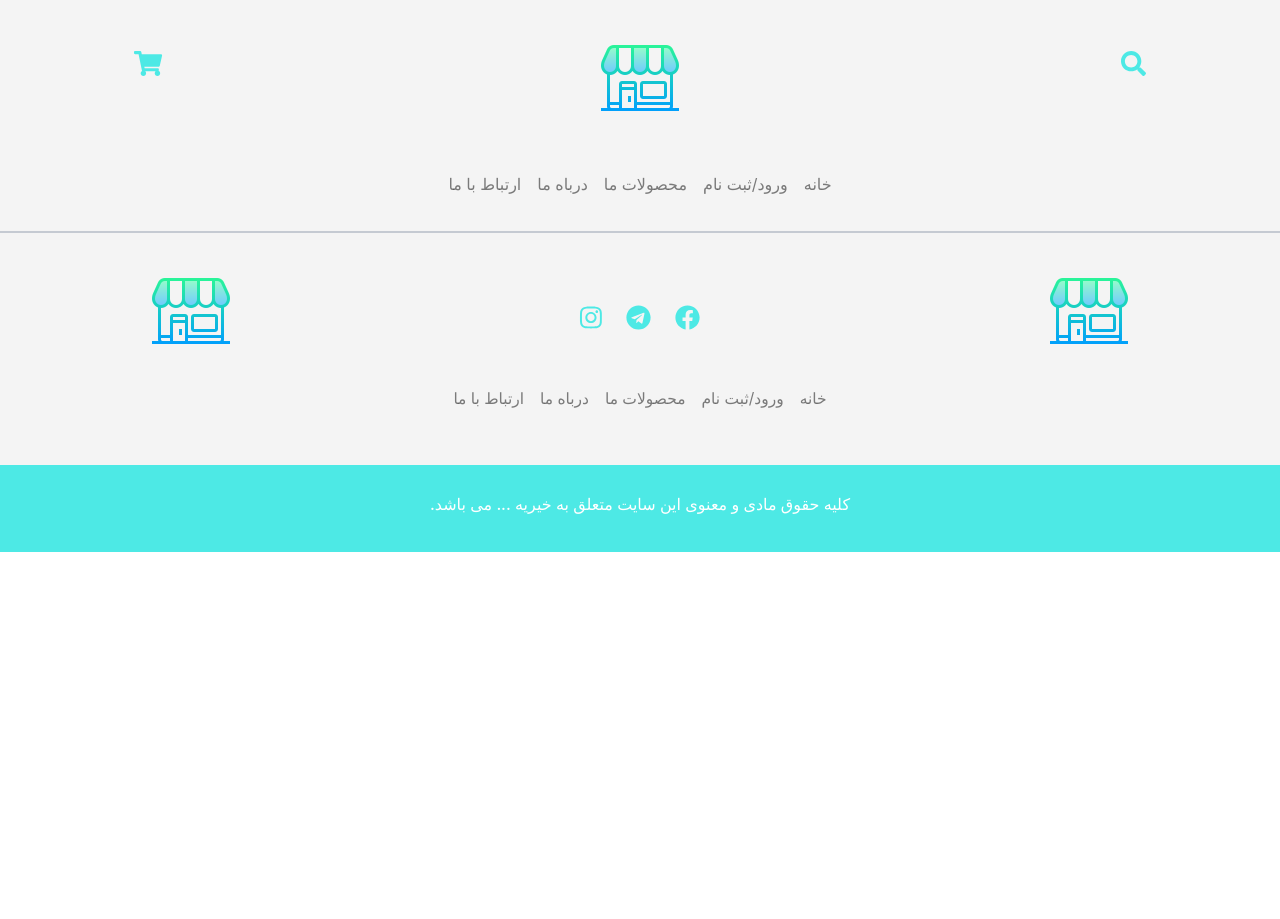
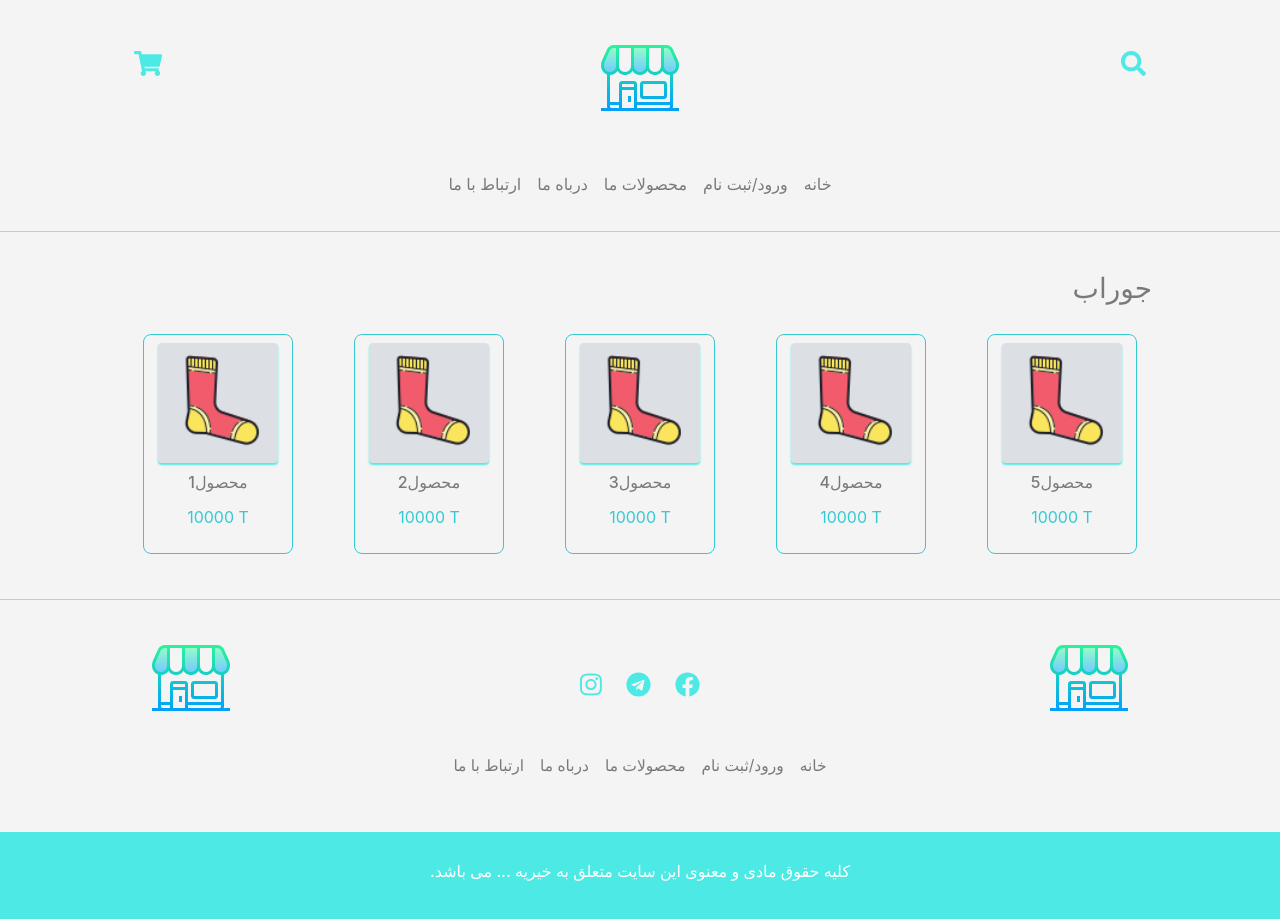
Before and after one commit to faezekeshmiri/internship-angular-project, an Angular app in the folder online-shop/: page /category/1 in a window 1280 px wide. Before the commit this address led to /. Before the commit the page ends 800 px from the top, so only its background shows below. Built offline with nearby package versions, Linux system fonts and the light colour scheme.

Commit message:
Complete category-products component. Closes #12

```diff
--- a/online-shop/src/app/app-routing.module.ts
+++ b/online-shop/src/app/app-routing.module.ts
@@ -1,3 +1,4 @@
+import { CategoryProductsComponent } from './category-products/category-products.component';
 import { ContactComponent } from './contact/contact.component';
 import { AboutComponent } from './about/about.component';
 import { RegisterComponent } from './register/register.component';
@@ -9,9 +10,11 @@ import { ProductsComponent } from './products/products.component';
 
 
 
+
 const routes: Routes = [
   { path: '', redirectTo: '/home', pathMatch: 'full' },
   { path: 'products', component: ProductsComponent },
+  { path: 'category/:id', component: CategoryProductsComponent },
   { path: 'login', component: LoginComponent },
   { path: 'register', component: RegisterComponent },
   { path: 'about', component: AboutComponent },
--- a/online-shop/src/app/app.module.ts
+++ b/online-shop/src/app/app.module.ts
@@ -15,6 +15,7 @@ import { EventsComponent } from './events/events.component';
 import { RegisterComponent } from './register/register.component';
 import { AboutComponent } from './about/about.component';
 import { ContactComponent } from './contact/contact.component';
+import { CategoryProductsComponent } from './category-products/category-products.component';
 
 @NgModule({
   declarations: [
@@ -28,7 +29,8 @@ import { ContactComponent } from './contact/contact.component';
       EventsComponent,
       RegisterComponent,
       AboutComponent,
-      ContactComponent
+      ContactComponent,
+      CategoryProductsComponent
    ],
   imports: [
     BrowserModule,
--- a/online-shop/src/app/categories/categories.component.css
+++ b/online-shop/src/app/categories/categories.component.css
@@ -29,7 +29,7 @@ section {
     text-decoration: none;
 }
 .my-carousel{
-    border: 0.5px solid #c5cad2;
+    border: 0.5px solid #35cad2;
     border-radius: 8px;
     margin-bottom: 50px;
 }
--- /dev/null
+++ b/online-shop/src/app/category-products/category-products.component.css
@@ -0,0 +1,25 @@
+section{
+    background-color: #f4f4f4;
+}
+.product-cart{
+    border: 0.5px solid #35cad2;
+    border-radius: 8px;
+    margin: 15px;
+    width: 150px;
+}
+h3{
+    margin-bottom: 15;
+}
+img{
+    width: 120px;
+    height: 120px;
+    border-radius: 5px;
+    background-color: #dcdfe4;
+    box-shadow: 0px 2px 2px  #4DE9E5 ;
+}
+a{
+    text-decoration: none;
+}
+p{
+    color: #35cad2;
+}
--- /dev/null
+++ b/online-shop/src/app/category-products/category-products.component.html
@@ -0,0 +1,15 @@
+<section class="padding text-right">
+  <h3 class="title">{{category.name}}</h3>
+  <div class="d-flex flex-wrap justify-content-between">
+    <a *ngFor="let product of products" href="#">
+      <div class="p-2 product-cart text-center">
+        <img src={{product.image}} class="rounded">
+        <h6 class="title">
+          {{product.name}}
+        </h6>
+        <p>{{product.price}} T</p>
+      </div>
+    </a>
+
+  </div>
+</section>
--- /dev/null
+++ b/online-shop/src/app/category-products/category-products.component.ts
@@ -0,0 +1,36 @@
+import { ProductService } from './../product.service';
+import { Product } from './../product';
+import { CategoryService } from './../category.service';
+import { Component, OnInit } from '@angular/core';
+import { ActivatedRoute } from '@angular/router';
+import { Category } from './../category';
+
+
+
+@Component({
+  selector: 'app-category-products',
+  templateUrl: './category-products.component.html',
+  styleUrls: ['./category-products.component.css']
+})
+export class CategoryProductsComponent implements OnInit {
+  category: Category;
+  products: Product[];
+
+  constructor( private route: ActivatedRoute,
+               private categoryService: CategoryService,
+               private producatService: ProductService) { }
+
+  ngOnInit() {
+    this.getCategory();
+    this.getProducts();
+  }
+  getCategory(): void{
+    const id = +this.route.snapshot.paramMap.get('id');
+    this.categoryService.getCategory(id)
+      .subscribe(category => this.category = category);
+  }
+  getProducts(): void{
+    this.producatService.getCatProducts(this.category.id).subscribe(products => this.products = products);
+  }
+
+}
--- a/online-shop/src/app/category.service.ts
+++ b/online-shop/src/app/category.service.ts
@@ -12,4 +12,7 @@ export class CategoryService {
   getCategories():Observable<Category[]>{
     return of(CATEGORIES);
   }
+  getCategory(id: number): Observable<Category> {
+    return of(CATEGORIES.find(cateory => cateory.id === id));
+  }
 }
--- a/online-shop/src/app/contact/contact.component.css
+++ b/online-shop/src/app/contact/contact.component.css
@@ -14,7 +14,7 @@ p{
     margin-right: 15px;
     max-width: 190px;
 }
-input{
+input , textarea{
     margin-top: 10px;
 }
 button{
--- a/online-shop/src/app/contact/contact.component.html
+++ b/online-shop/src/app/contact/contact.component.html
@@ -31,19 +31,19 @@
         <h4 class="title">ارسال پیام  </h4>
         <div class="row">
           <div class="col-8">
-            <input type="email" class="form-control text-right my-input" aria-describedby="emailHelp">
+            <input type="email" class="form-control text-right my-input" aria-describedby="emailHelp" placeholder=".آدرس ایمیل را وارد کنید">
           </div>
           <div class="col-4"><h6 class="title">ایمیل شما</h6></div>
         </div>
         <div class="row">
           <div class="col-8">
-            <input type="text" class="form-control text-right my-input">
+            <input type="text" class="form-control text-right my-input" placeholder=".نام خود را وارد کنید">
           </div>
           <div class="col-4"><h6 class="title">نام شما</h6></div>
         </div>
         <div class="row">
           <div class="col-8">
-            <input type="text" class="form-control text-right my-input msg-input">
+            <textarea type="text" class="form-control text-right my-input msg-input" placeholder=".متن پیام خود را بنویسید"></textarea>
           </div>
           <div class="col-4">
             <h6 class="title">پیام شما </h6>
--- a/online-shop/src/app/products/products.component.html
+++ b/online-shop/src/app/products/products.component.html
@@ -2,7 +2,9 @@
   <div  *ngFor="let cat of categorie">
     <div *ngIf="notEmpty(getCatProducts(cat.id))">
       <app-categories [title] = "cat.name" [temp] = "getCatProducts(cat.id)" [carID] = "cat.name"></app-categories>
-      <button class="my-active-btn more">بیشتر</button>
+      <a routerLink="/category/{{cat.id}}">
+        <button class="my-active-btn more">بیشتر</button>
+      </a>
     </div>
   </div>
 </section>
```
Also changed, not shown: 1 other file (tests, documents, lock files or other folders).
